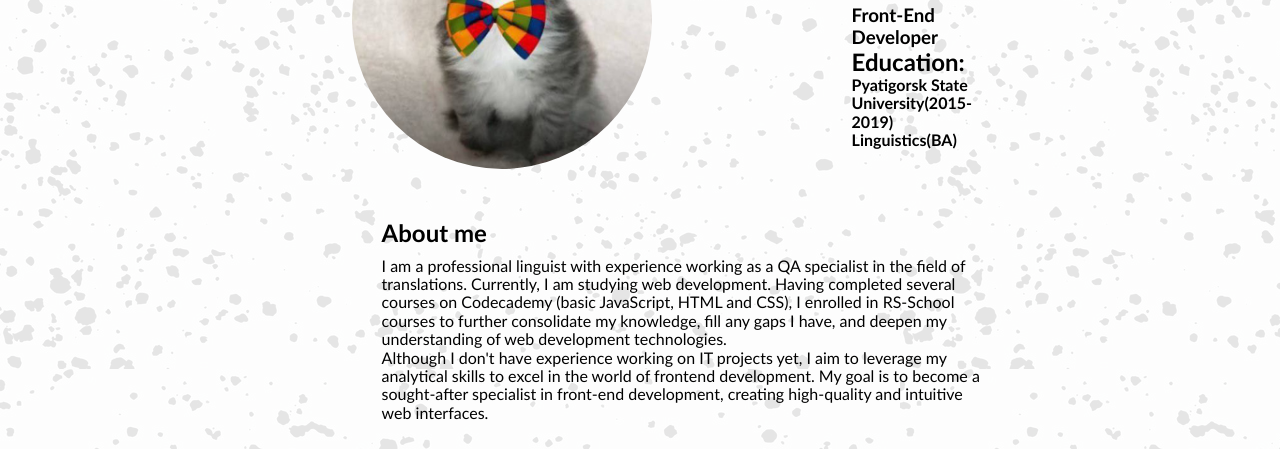
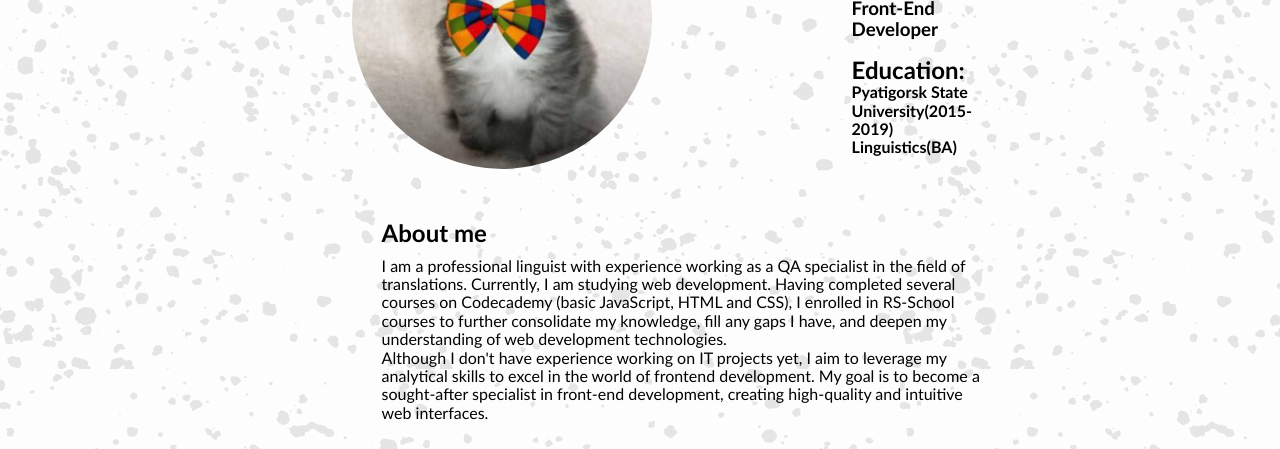
Before and after one commit to Simuzar/rsschool-cv-test, a plain HTML site: page index.html in a window 1280 px wide. Shown: the part 231-680 px from the top of the page. Drawn offline with Linux system fonts and the light colour scheme.

Commit message:
fix: layout in bio

```diff
--- a/style/style.css
+++ b/style/style.css
@@ -82,6 +82,10 @@ main {
   justify-content: flex-start;
   align-items: center;
   gap: 200px;
+}
+
+#profile-info h3 {
+  padding-bottom: 15px;
 }
 
 #img-container {
```
